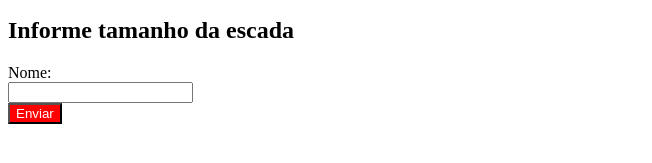
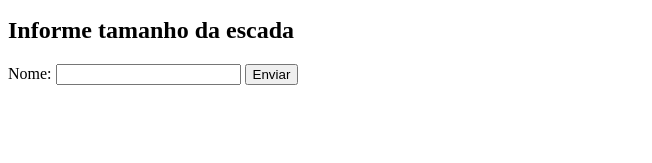
Before and after one commit to virto4/ESO, a plain HTML site: page uno/index.html in a window 1280 px wide. Shown: the part 225-388 px from the top of the page, without its empty margins (0-652 px from the left). Drawn offline with Linux system fonts and the light colour scheme.

Commit message:
Revert "Merge pull request #5 from virto4/versao05"
This reverts commit c7cce391089af4d496ca53a72976495689ae114e, reversing
changes made to a77d9cf34fda258db2808af0063d372a0d67746f.

```diff
--- a/uno/formBtn.css
+++ b/uno/formBtn.css
@@ -4,6 +4,6 @@ form{
 }
 
 button{
-    background-color: red;
+    background-color: black;
     color: white;
 }
--- a/uno/index.html
+++ b/uno/index.html
@@ -5,7 +5,6 @@
     <meta name="viewport" content="width=device-width, initial-scale=1.0" />
     <title>Uno</title>
     <link rel="stylesheet" href="index.css" />
-    <link rel="stylesheet" href="formBtn.css" />
   </head>
   <body>
     <h1>Fiat Uno</h1>
```
